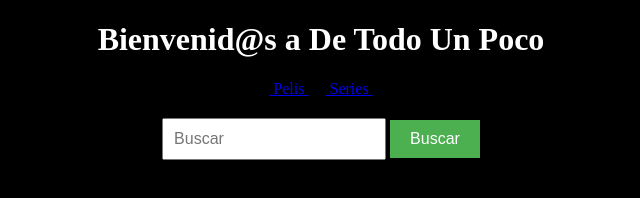
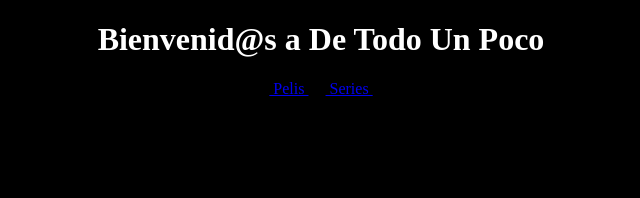
Before and after one commit to artyxgame/De-Todo-Un-Poco, a plain HTML site: page index.html in a window 1280 px wide. Shown: the whole page, without its empty margins (319-959 px from the left). Drawn offline with Linux system fonts and the light colour scheme.

Commit message:
index.html

```diff
--- a/index.html
+++ b/index.html
@@ -17,18 +17,6 @@
         "<a href="pelis.html"> Pelis </a>"
         "<a href="series.html"> Series </a>"
     </p>
-    <p>
-        <div id="search-container">
-            <input type="text" id="search-input" placeholder="Buscar">
-            <button id="search-button">Buscar</button>
-          </div>
-    </p>
-
-    <br>
-
-    <table>
-    </table>
-
     <br>
     <br>
     <br>
```
